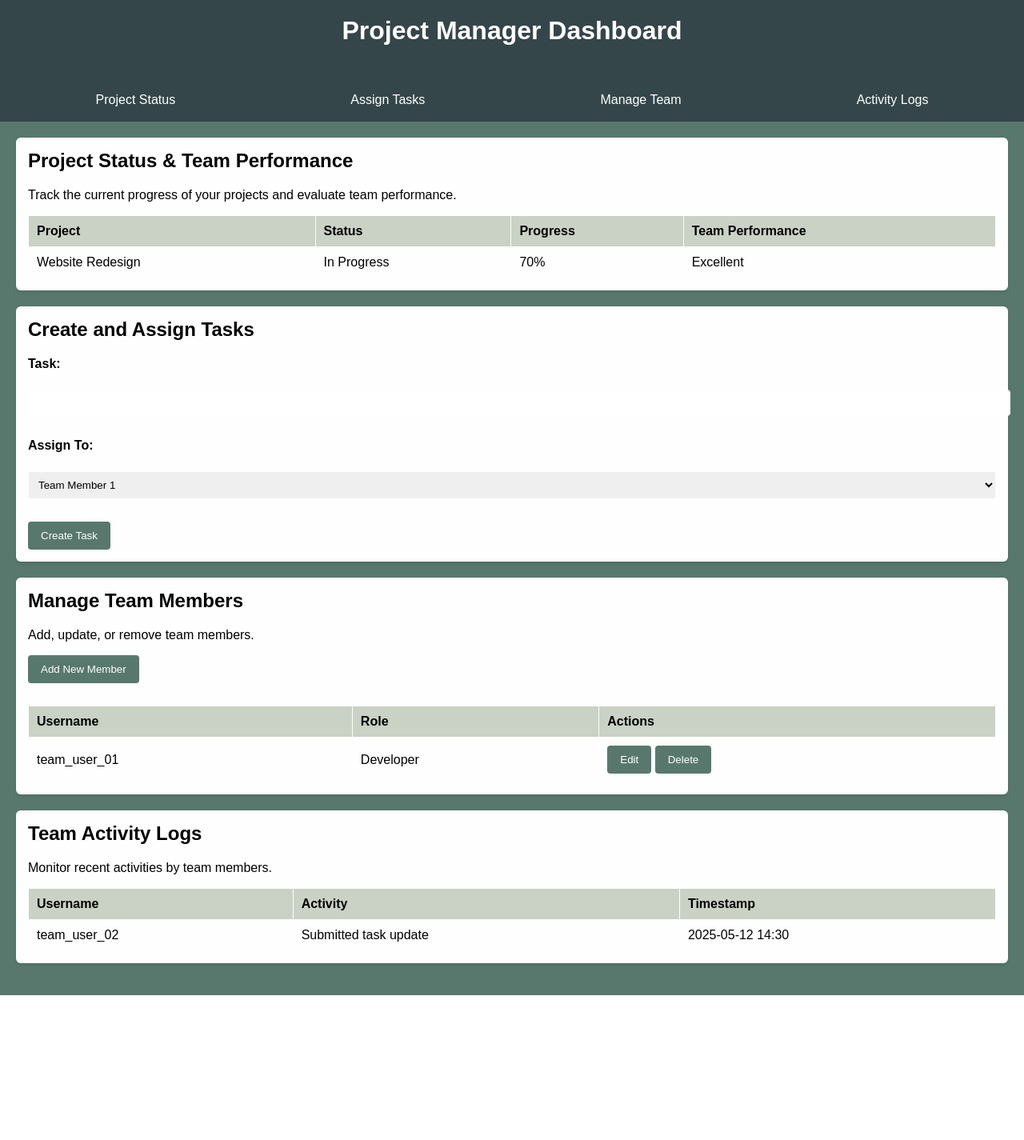
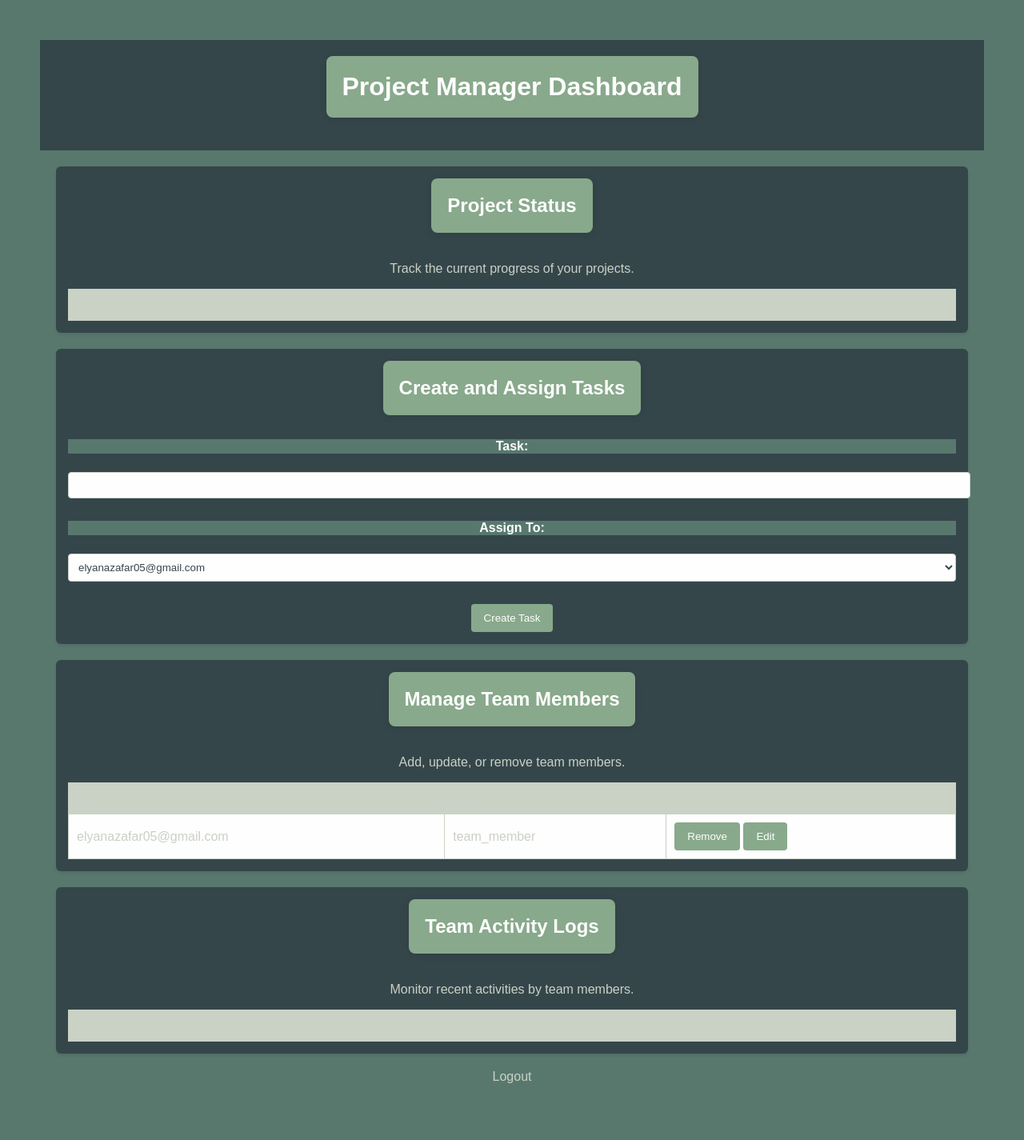
Before and after one commit to heraliepniece/SDS-CW2, a Flask app: page /pm_dashboard in a window 1280 px wide. Shown: the whole page at 80% size. Before the commit the page ends 1244 px from the top, so only its background shows below. Run offline with Flask 3, Linux system fonts and the light colour scheme; lists and menus that the app fills with data are empty.

Commit message:
debugging

```diff
--- a/auth.py
+++ b/auth.py
@@ -1,8 +1,9 @@
-from flask import render_template, request, redirect, url_for, session
+from flask import render_template, request, redirect, url_for
 from flask_mail import Mail, Message
 from flask_bcrypt import Bcrypt
 import secrets
-from tables import User
+from tables import User, Task
+from flask import session
 
 
 #Flask Set Up for Auth
@@ -110,6 +111,7 @@ def register_routes(app, db_session):
                   user = db_session.query(User).filter_by(username=username, role = 'team_member').first()
 
                   if user and bcrypt.check_password_hash(user.password, password):
+                        session['user_id'] = user.id
                         return redirect(url_for('tm_dashboard'))
                   else:
                         return 'Invalid username or password.Please try again.'
@@ -128,6 +130,46 @@ def register_routes(app, db_session):
                         return 'Invalid username or password. Please try again.'
             return render_template('pm_login.html')
 
-      @app.route('/pm_dashboard')
+      @app.route('/pm_dashboard', methods= ['GET', 'POST'])
       def pm_dashboard():
-            return render_template('pm_dashboard.html')
+            if request.method == 'POST':
+                  title = request.form.get('task')
+                  assigned_to = request.form.get('assigned_to')
+
+                  user = db_session.query(User).filter_by(username=assigned_to, role='team_member').first()
+
+                  if user:
+                        new_task = Task(title=title,
+                        description="Task assigned by PM",
+                        status="Not Started",  #Default status
+                        assigned_to=user.id)
+                        db_session.add(new_task)
+                        db_session.commit()
+
+                  #redirect back to the pm dashboard
+                  return redirect(url_for('pm_dashboard'))
+
+            team_members = db_session.query(User).filter_by(role='team_member').all()
+            tasks = db_session.query(Task).all()
+
+            return render_template('pm_dashboard.html', team_members=team_members, tasks=tasks)
+
+      @app.route('/dashboard')
+      def tm_dashboard():
+            if 'user_id' not in session:
+                  return redirect(url_for('tm_login'))
+
+            user = db_session.query(User).get(session['user_id'])
+            tasks = db_session.query(Task).filter_by(assigned_to=user.id).all()
+            return render_template('tm_dashboard.html', user=user, tasks=tasks)
+
+      @app.route('/update_task_status/<int:task_id>', methods=['POST'])
+      def update_task_status(task_id):
+            new_status = request.form.get('status')
+
+            task = db_session.query(Task).get(task_id)
+            if task:
+                  task.status = new_status
+                  db_session.commit()
+
+            return redirect(url_for('tm_dashboard'))
--- a/static/style.css
+++ b/static/style.css
@@ -4,12 +4,15 @@ body {
     background-color: #58786e;
     margin: 0;
     padding: 0;
+    padding: 50px;
+    text-align: center;
+    color: #fefefe;
 }
 
 /* Header style */
 header {
     background-color: #35464b;
-    color: white;
+    color: #cad1c5;
     padding: 20px;
     text-align: center;
 }
@@ -23,13 +26,13 @@ nav {
 }
 
 nav a {
-    color: white;
+    color: #cad1c5;
     text-decoration: none;
     padding: 8px 16px;
 }
 
 nav a:hover {
-    background-color: #cad1c5;
+    background-color: #88a98b;
     border-radius: 4px;
 }
 
@@ -39,7 +42,8 @@ main, .container {
 }
 
 section {
-    background-color: #fefefe;
+    background-color: #35464b;
+    color: #cad1c5;
     padding: 15px;
     margin-bottom: 20px;
     border-radius: 6px;
@@ -48,6 +52,12 @@ section {
 
 h1, h2 {
     margin-top: 0;
+    background-color: #88a98b;
+    color: #fefefe;
+    display: inline-block;
+    padding: 20px;
+    border-radius: 8px;
+    box-shadow: 0 2px 8px rgba(0, 0, 0, 0.1);
 }
 
 /* Forms */
@@ -59,6 +69,9 @@ label {
     display: block;
     margin-bottom: 5px;
     font-weight: bold;
+    background-color: #58786e;
+    color: #fefefe;
+
 }
 
 input[type="text"],
@@ -67,14 +80,16 @@ select {
     width: 100%;
     padding: 8px;
     margin-bottom: 10px;
-    border: 1px solid #fefefe;
+    border: 1px solid #cad1c5;
+    background-color: #fefefe;
+    color: #35464b;
     border-radius: 4px;
 }
 
 /* Buttons */
 button {
-    background-color: #58786e;
-    color: white;
+    background-color: #88a98b;
+    color: #fefefe;
     border: none;
     padding: 10px 16px;
     cursor: pointer;
@@ -89,16 +104,18 @@ button:hover {
 table {
     width: 100%;
     border-collapse: collapse;
+    background-color: #fefefe;
     margin-top: 10px;
 }
 
 table, th, td {
-    border: 1px solid #fefefe;
+    border: 1px solid #cad1c5;
 }
 
 th, td {
     padding: 10px;
     text-align: left;
+    background-color: #fefefe;
 }
 
 th {
@@ -107,10 +124,11 @@ th {
 
 /* Links */
 a {
-    color: #88a98b;
+    color: #cad1c5;
     text-decoration: none;
 }
 
 a:hover {
     text-decoration: underline;
+    background-color: #fefefe;
 }
--- a/templates/new_password.html
+++ b/templates/new_password.html
@@ -4,6 +4,7 @@
         <meta charset="UTF-8">
         <meta name="viewport" content="width=device-width, initial-scale=1.0">
         <title> Set a New Password</title>
+        <link rel="stylesheet" href="{{ url_for('static', filename='style.css') }}">
     </head>
     <body>
         <h2>Please Enter a New Password:</h2>
--- a/templates/otp_check.html
+++ b/templates/otp_check.html
@@ -4,6 +4,7 @@
         <meta charset="UTF-8">
         <meta name="viewport" content="width=device-width", initial-scale="1.0">
         <title> Enter OTP </title>
+        <link rel="stylesheet" href="{{ url_for('static', filename='style.css') }}">
     </head>
     <body>
         <h2> One-Time Password Verification </h2>
--- a/templates/pm_dashboard.html
+++ b/templates/pm_dashboard.html
@@ -12,19 +12,10 @@
         <h1>Project Manager Dashboard</h1>
     </header>
 
-    <nav>
-        <a href="project-status">Project Status</a>
-        <a href="assign-tasks">Assign Tasks</a>
-        <a href="manage-team">Manage Team</a>
-        <a href="activity-logs">Activity Logs</a>
-    </nav>
-
     <main>
-        <!-- Section 1: Project Status and Team Performance -->
         <section id="project-status">
-            <h2>Project Status & Team Performance</h2>
-            <p>Track the current progress of your projects and evaluate team performance.</p>
-            <!-- Placeholder table -->
+            <h2>Project Status</h2>
+            <p>Track the current progress of your projects.</p>
             <table>
                 <thead>
                     <tr>
@@ -35,41 +26,36 @@
                     </tr>
                 </thead>
                 <tbody>
+                    {% for task in task %}
                     <tr>
-                        <td>Website Redesign</td>
-                        <td>In Progress</td>
-                        <td>70%</td>
-                        <td>Excellent</td>
+                        <td> {{ task.title }} </td>
+                        <td> {{ task.status }} </td>
+                        <td> {{ task.user.username if task.user else 'Unassigned' }} </td>
                     </tr>
-                    <!-- Add more rows dynamically -->
+                    {% endfor %}
                 </tbody>
                 </table>
+            </table>
         </section>
-
-        <!-- Section 2: Create and Assign Tasks -->
         <section id="assign-tasks">
             <h2>Create and Assign Tasks</h2>
-            <form action="/create_task" method="post">
+            <form action="/pm_dashboard" method="post">
                 <label for="task">Task:</label><br>
                 <input type="text" id="task" name="task" required><br><br>
 
                 <label for="assigned_to">Assign To:</label><br>
                 <select id="assigned_to" name="assigned_to">
-                    <option value="user1">Team Member 1</option>
-                    <option value="user2">Team Member 2</option>
-                    <!-- Dynamically populate -->
+                    {% for member in team_members %}
+                    <option value="{{ member.username }}">{{ member.username }}</option>
+                    {% endfor %}
                 </select><br><br>
-
                 <button type="submit">Create Task</button>
             </form>
         </section>
 
-        <!-- Section 3: Manage Team Members -->
         <section id="manage-team">
             <h2>Manage Team Members</h2>
             <p>Add, update, or remove team members.</p>
-            <button onclick="window.location.href='/add_member'">Add New Member</button><br><br>
-            <!-- Placeholder table -->
             <table>
                 <thead>
                     <tr>
@@ -79,20 +65,24 @@
                     </tr>
                 </thead>
                     <tbody>
+                {% for member in team_members %}
                 <tr>
-                        <td>team_user_01</td>
-                        <td>Developer</td>
+                    <td>{{ member.username }}</td>
+                    <td>{{ member.role }}</td>
                     <td>
-                            <button onclick="window.location.href='/edit_member/1'">Edit</button>
-                            <button onclick="window.location.href='/delete_member/1'">Delete</button>
+                        <form action="{{ url_for('remove_user', user_id=member.id) }}" method="POST" style="display:inline;">
+                            <button type="submit">Remove</button>
+                        </form>
+                        <form action="{{ url_for('edit_user', user_id=member.id) }}" method="GET" style="display:inline;">
+                            <button type="submit">Edit</button>
+                        </form>
                     </td>
                 </tr>
-                    <!-- More team members -->
+                {% endfor %}
                 </tbody>
             </table>
         </section>
 
-        <!-- Section 4: Activity Logs -->
         <section id="activity-logs">
             <h2>Team Activity Logs</h2>
             <p>Monitor recent activities by team members.</p>
@@ -101,19 +91,23 @@
             <tr>
                 <th>Username</th>
                 <th>Activity</th>
-                        <th>Timestamp</th>
+                <th>Status</th>
+                <th>Last Updated</th>
             </tr>
         </thead>
         <tbody>
+            {% for task in tasks %}
             <tr>
-                        <td>team_user_02</td>
-                        <td>Submitted task update</td>
-                        <td>2025-05-12 14:30</td>
+                <td>{{ task.user.username if task.user else "Unassigned" }}</td>
+                <td>{{ task.title }}</td>
+                <td>{{ task.status }}</td>
             </tr>
-                    <!-- More log entries -->
+            {% endfor %}
         </tbody>
         </table>
         </section>
+        <a class="logout" href="{{ url_for('pm_login') }}">Logout</a>
+    </div>
     </main>
 
 </body>
--- a/templates/pm_login.html
+++ b/templates/pm_login.html
@@ -4,6 +4,7 @@
         <meta charset="UTF-8">
         <meta name="viewport" content="width=device-width", initial-scale="1.0">
         <title>Project Manager Login</title>
+        <link rel="stylesheet" href="{{ url_for('static', filename='style.css') }}">
     </head>
     <body>
         <h2> Login as a Project Manager:</h2>
--- a/templates/registration.html
+++ b/templates/registration.html
@@ -4,6 +4,7 @@
 <meta charset="UTF-8">
 <meta name="viewport" content="width=device-width, initial-scale=1.0">
 <title>Registration</title>
+<link rel="stylesheet" href="{{ url_for('static', filename='style.css') }}">
 </head>
 <body>
 <h1>Register as a New Team Member:</h1>
--- a/templates/role_select.html
+++ b/templates/role_select.html
@@ -4,11 +4,14 @@
         <meta charset="UTF-8">
         <meta name="viewport" content="width=device-width", initial-scale="1.0">
         <title>Select Role </title>
+        <link rel="stylesheet" href="{{ url_for('static', filename='style.css') }}">
     </head>
     <body>
+        <h1>Welcome to Project Manager App</h1>
         <form method="post" action="/role_select">
-            <label for="role">Select your role:</label>
+            <label for="role">Choose your role:</label>
             <select name="role_select" id="role">
+                <option value="">-- Select Role --</option>
                 <option value="team_member">Team Member</option>
                 <option value="project_manager">Project Manager</option>
             </select>
--- a/templates/tm_login.html
+++ b/templates/tm_login.html
@@ -4,6 +4,7 @@
         <meta charset="UTF-8">
         <meta name="viewport" content="width=device-width", initial-scale="1.0">
         <title> Team Member Login</title>
+        <link rel="stylesheet" href="{{ url_for('static', filename='style.css') }}">
     </head>
     <body>
         <h2> Login as a Team Member:</h2>
```
Also changed, not shown: tables.py (+15 -2 lines), templates/create_task.html (added, +30 -0 lines), templates/tm_dashboard.html (+41 -8 lines), app.db (deleted). Lines whose indentation alone changed are shown as unchanged.
